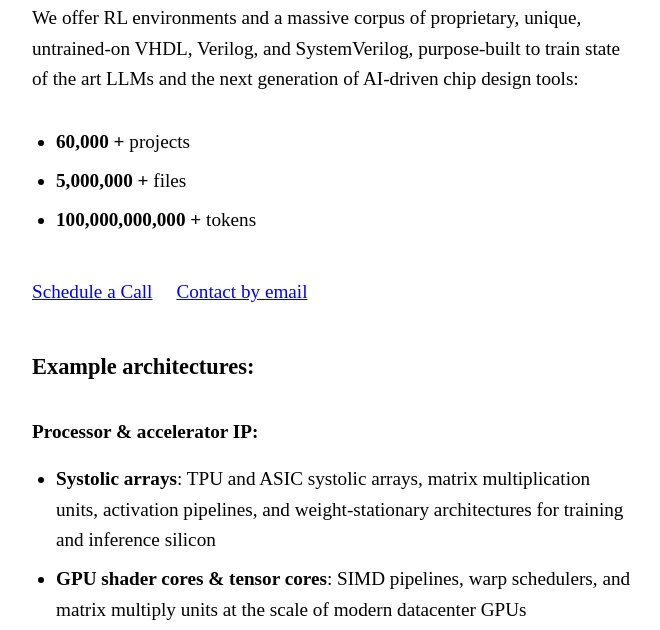
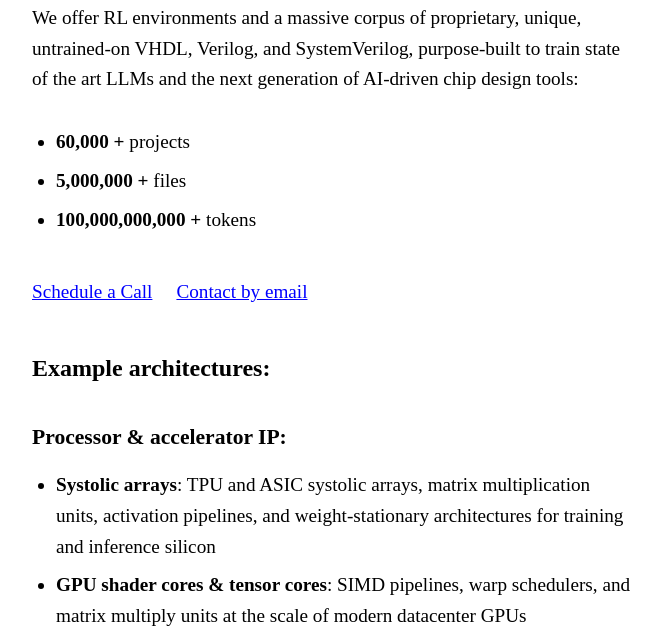
Before and after one commit to we-z/puul.ai, a plain HTML site: page index.html in a window 1280 px wide. Shown: the part 122-752 px from the top of the page, without its empty margins (308-968 px from the left). Drawn offline with Linux system fonts and the light colour scheme.

Commit message:
Increase section title and example architectures font sizes
Co-Authored-By: Claude Opus 4.5 <noreply@anthropic.com>

```diff
--- a/index.html
+++ b/index.html
@@ -15,7 +15,7 @@
         .contact-btn:hover { text-decoration: underline; }
         ul { font-size: 1.2rem; line-height: 1.6; margin-bottom: 2rem; padding-left: 1.5rem; }
         li { margin-bottom: 0.5rem; }
-        .section-title { font-size: 1.2rem; margin-bottom: 1rem; font-weight: bold; }
+        .section-title { font-size: 1.35rem; margin-bottom: 1rem; font-weight: bold; }
     </style>
 </head>
 <body>
@@ -34,7 +34,7 @@
             <a href="https://calendly.com/yousefsalem00/30min" class="contact-btn" target="_blank">Schedule a Call</a>
             <a href="mailto:root@puul.ai?subject=Puul%20AI%20Inquiry" class="contact-btn">Contact by email</a>
         </div>
-        <p style="font-size: 1.4rem; font-weight: bold;">Example architectures:</p>
+        <p style="font-size: 1.5rem; font-weight: bold;">Example architectures:</p>
         <p class="section-title">Processor & accelerator IP:</p>
         <ul>
             <li><strong>Systolic arrays</strong>: TPU and ASIC systolic arrays, matrix multiplication units, activation pipelines, and weight-stationary architectures for training and inference silicon</li>
```
